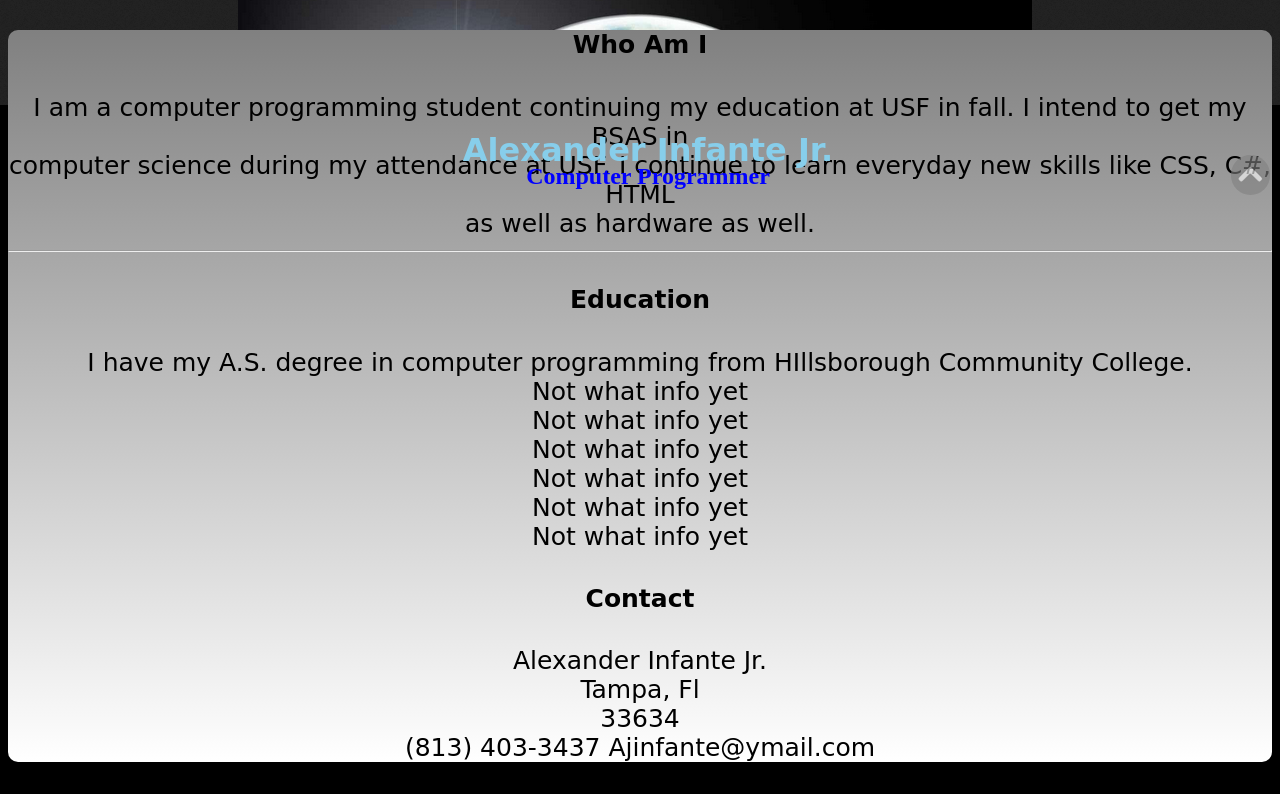
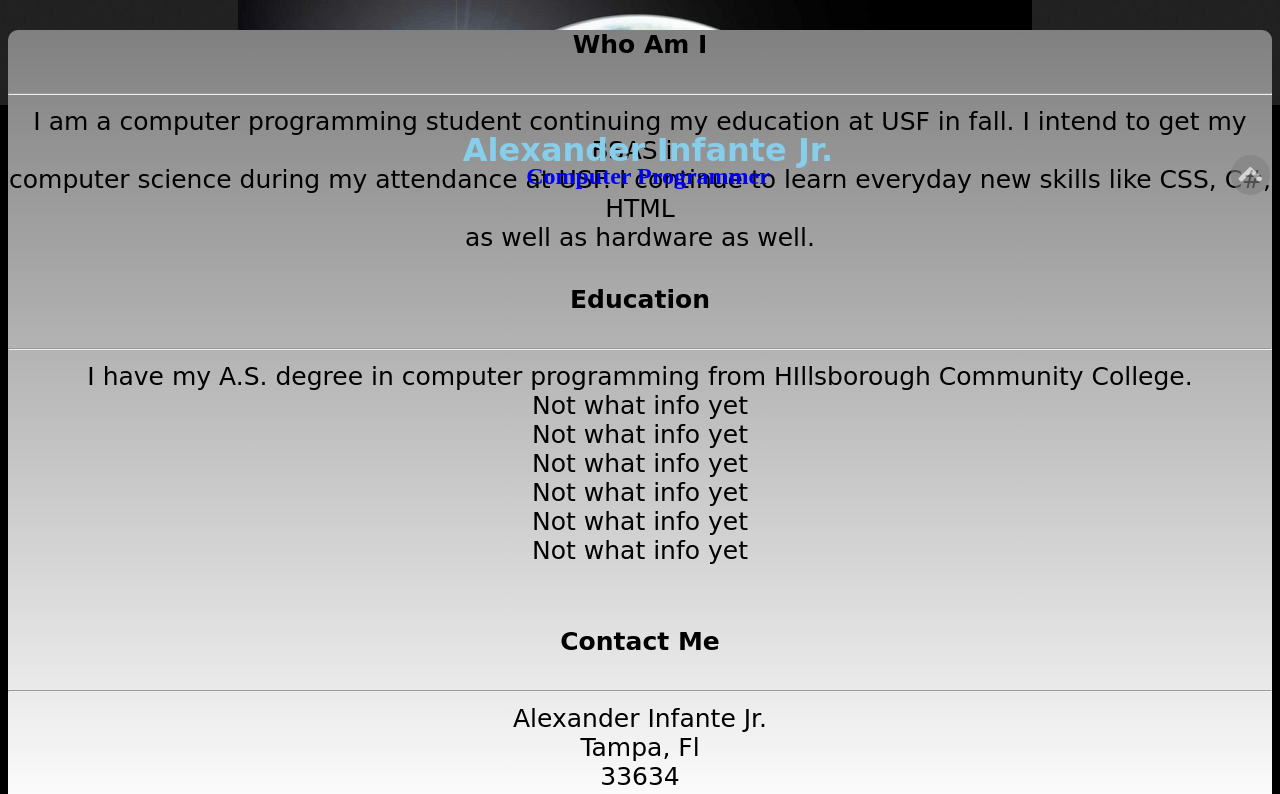
Before and after one commit to AlexanderInfante/FlexWeb, a website: page FlexWeb/public_html/index.html in a window 1280 px wide. Shown: the part 595-1389 px from the top of the page. Drawn offline with Linux system fonts and the light colour scheme.

```diff
--- a/FlexWeb/public_html/index.html
+++ b/FlexWeb/public_html/index.html
@@ -35,14 +35,14 @@
             <h3 id="AM">___ABOUT ME___</h3>
         <div class="div2">
             <h4>Who Am I</h4>
+            <hr>
             I am a computer programming student continuing my education at USF in fall.  I intend to get my BSAS in <br>
             computer science during my attendance at USF.  I continue to learn everyday new skills like CSS, C#, HTML<br>
             as well as hardware as well.
             <br>
 
+            <h4>Education</h4>
             <hr>
-
-            <h4>Education</h4>
             I have my A.S. degree in computer programming from HIllsborough Community College.<br>
              Not what info yet<br>
              Not what info yet<br>
@@ -50,8 +50,10 @@
              Not what info yet<br>
              Not what info yet<br>
              Not what info yet<br>
+             <br>
 
-             <h4>Contact</h4>
+             <h4>Contact Me</h4>
+             <hr>
              Alexander Infante Jr.<br>
              Tampa, Fl<br>
              33634<br>
```
